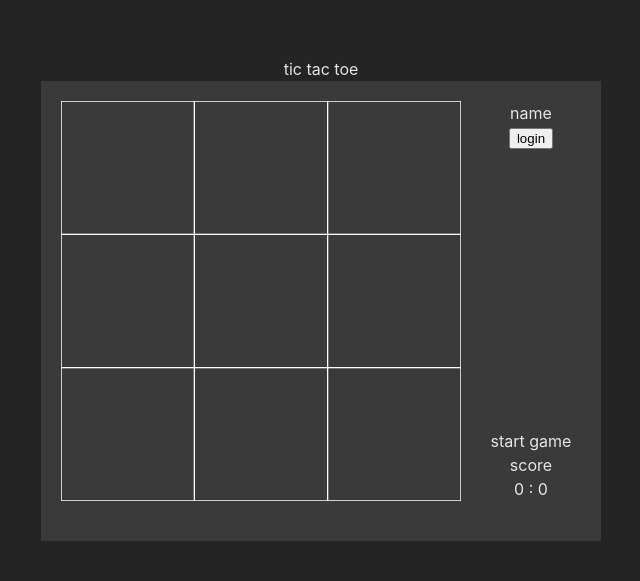
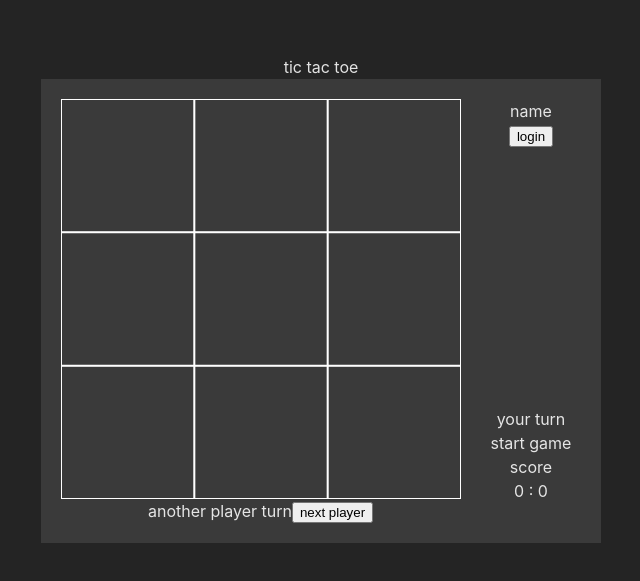
Before and after one commit to wvves/tic_tac_toe_app, a React (Vite) app: page / in a window 1280 px wide. Shown: the part 101-682 px from the top of the page, without its empty margins (319-959 px from the left). Built offline with nearby package versions, Linux system fonts and the light colour scheme.

Commit message:
create draw function

```diff
--- a/src/App.css
+++ b/src/App.css
@@ -6,7 +6,7 @@
 }
 
 .Canvas-main {
-  padding: 20px 30px 40px 20px;
+  padding: 20px 30px 20px 20px;
   background-color:rgb(58, 58, 58);
   display: flex;
   flex-direction: row;
@@ -19,6 +19,7 @@
   flex-direction: column;
   justify-content: space-between;
   width: max-content;
+  padding-bottom: 20px;
   /* width: 100px; */
 }
 
@@ -28,4 +29,5 @@
   height: inherit;
   justify-content: center;
   align-items: center;
+  flex-direction: column;
 }
--- a/src/App.tsx
+++ b/src/App.tsx
@@ -1,7 +1,5 @@
-import React, { HtmlHTMLAttributes, useRef } from 'react'
 import './App.css'
 import Canvas from './components/Canvas'
-import LoginPage from './page/LoginPage'
 
 function App() {
 
@@ -16,11 +14,11 @@ function App() {
           <button>login</button>
         </div>
         <div>
+          <div>your turn</div>
           <div>start game</div>
           <div>score</div>
           <div>0 : 0</div>
         </div>
-
       </div>
     </div>
     {/* <LoginPage/> */}
--- a/src/components/Canvas.tsx
+++ b/src/components/Canvas.tsx
@@ -1,5 +1,6 @@
 import React from 'react';
 import Rectangle from './Reactangle';
+import usePointerPosition from './usePointerPosition';
 
 interface CanvasProps {
   size: number
@@ -8,23 +9,101 @@ interface CanvasProps {
 const Canvas: React.FC<CanvasProps> = ({ size }) => {
   const canvasRef = React.useRef<HTMLCanvasElement | null>(null)
   const canvasCtxRef = React.useRef<CanvasRenderingContext2D | null>(null)
+  const [drawing, setDrawing] = React.useState(false)
+  const [turn, setTurn] = React.useState(false)
 
   React.useEffect(() => {
     if(canvasRef.current) {
       canvasCtxRef.current = canvasRef.current.getContext('2d');
-      let ctx = canvasRef.current.getContext('2d');
+      const ctx = canvasCtxRef.current;
       const path2D = new Rectangle(size, new Path2D())
       ctx!.beginPath()
       ctx!.strokeStyle = '#fff'
+      ctx!.lineJoin = 'round'
+      ctx!.lineCap = 'round'
       const rectangle = path2D.createField()
       ctx!.stroke(rectangle)
     }
-  }, [])
+  }, [size])
+
+  // const pointermove = usePointerPosition();
+  // chat gpt enjoyer
+  let ctxDraw: any
+
+  const handleMouseDown = (event: any) => {
+    setDrawing(true);
+    if(ctxDraw) {
+      ctxDraw?.beginPath();
+      const firstX = event.clientX - canvasRef.current!.getBoundingClientRect().left;
+      const firstY = event.clientY - canvasRef.current!.getBoundingClientRect().top;
+      console.log('firstX', firstX, 'firstY', firstY)
+    }
+  };
+
+  const handleMouseUp = (event: any) => {
+    setDrawing(false);
+    if(ctxDraw) {
+      ctxDraw?.beginPath();
+      const lastX = event.clientX - canvasRef.current!.getBoundingClientRect().left;
+      const lastY = event.clientY - canvasRef.current!.getBoundingClientRect().top;
+      console.log('lastX', lastX, 'lastY', lastY)
+    }
+  };
+
+  const handleMouseMove = (event: MouseEvent) => {
+
+    if (drawing && ctxDraw) {
+      const x = event.clientX - canvasRef.current!.getBoundingClientRect().left;
+      const y = event.clientY - canvasRef.current!.getBoundingClientRect().top;
+      ctxDraw.lineTo(x, y)
+
+      ctxDraw.stroke();
+
+
+    }
+  };
+
+  const handleMouseOut = () => {
+    setDrawing(false);
+  };
+
+  React.useEffect(() => {
+    if(canvasRef.current) {
+      ctxDraw = canvasRef.current.getContext('2d');
+      if(!turn) {
+        ctxDraw!.strokeStyle = '#646cff'
+      } else {
+        ctxDraw!.strokeStyle = 'red'
+      }
+      ctxDraw!.lineWidth = 2
+      ctxDraw!.lineJoin = 'round'
+      ctxDraw!.lineCap = 'round'
+    }
+  }, )
 
   return (
     <>
-    <div className='canvas-wrapper'>
-      <canvas ref={canvasRef} width={size} height={size}></canvas>
+    <div className='canvas-wrapper'
+      // onMouseMove={() => pointermove}
+    >
+      <canvas ref={canvasRef} width={size} height={size}
+              onMouseDown={handleMouseDown}
+              onMouseUp={handleMouseUp}
+              onMouseMove={(e: any) => handleMouseMove(e)}
+              onMouseOut={handleMouseOut}
+      ></canvas>
+      {turn ?
+      <div>
+        <span>your turn</span>
+        <button onClick={() => setTurn(false)}>next player</button>
+      </div>
+      :
+      <div>
+        <span>another player turn</span>
+        <button onClick={() => setTurn(true)}>next player</button>
+      </div>
+      }
+
     </div>
     </>
   );
--- /dev/null
+++ b/src/components/usePointerPosition.tsx
@@ -0,0 +1,19 @@
+import React, { useEffect } from 'react';
+
+const usePointerPosition = () => {
+  const [position, setPosition] = React.useState({x: 0, y: 0})
+
+  useEffect(() => {
+    const handlePointerMove = (event: MouseEvent) => {
+      setPosition({x: event.clientX, y: event.clientY})
+    }
+    window.addEventListener('mousemove', handlePointerMove)
+    return () => {
+      window.addEventListener('mousemove', handlePointerMove)
+    }
+  }, [])
+  console.log(position)
+  return position
+  }
+
+export default usePointerPosition;
```
Also changed, not shown: src/page/LoginPage.tsx (added, +24 -0 lines).
